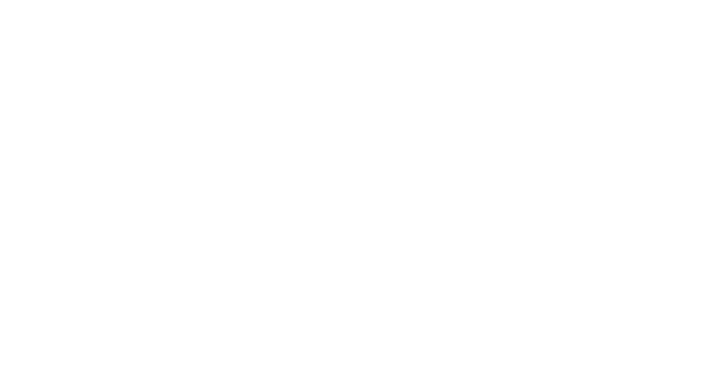
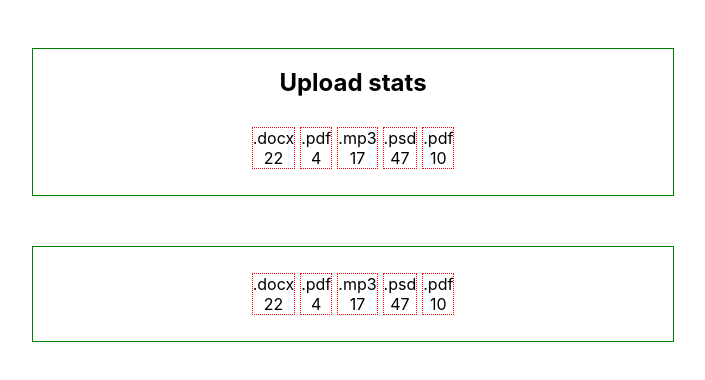
Before and after one commit to Dmytro-Ivanenko/goit-react-hw-01-components, a React (Create React App) app: page / in a window 1280 px wide. Shown: the part 382-762 px from the top of the page, without its empty margins (287-992 px from the left). Built offline with nearby package versions, Linux system fonts and the light colour scheme.

Commit message:
task 2 complited
add statistics component

```diff
--- a/package.json
+++ b/package.json
@@ -7,6 +7,7 @@
     "@testing-library/jest-dom": "^5.16.3",
     "@testing-library/react": "^12.1.4",
     "@testing-library/user-event": "^13.5.0",
+    "normalize.css": "^8.0.1",
     "react": "^18.1.0",
     "react-dom": "^18.1.0",
     "react-scripts": "5.0.1",
--- a/public/index.html
+++ b/public/index.html
@@ -10,35 +10,13 @@
 
 
   <title>React hw-1</title>
-
-  <!-- Start Single Page Apps for GitHub Pages -->
-  <!-- <script type="text/javascript">
-
-    (function (l) {
-      if (l.search[1] === '/') {
-        var decoded = l.search
-          .slice(1)
-          .split('&')
-          .map(function (s) {
-            return s.replace(/~and~/g, '&');
-          })
-          .join('?');
-        window.history.replaceState(
-          null,
-          null,
-          l.pathname.slice(0, -1) + decoded + l.hash
-        );
-      }
-    })(window.location);
-  </script> -->
-  <!-- End Single Page Apps for GitHub Pages -->
 </head>
 
 <body>
 
   <div id="root"></div>
 
-  <script type="module" src="./index.js"></script>
+
 </body>
 
 </html>
--- a/src/components/App.jsx
+++ b/src/components/App.jsx
@@ -1,8 +1,9 @@
 import { Profile } from 'components/Profile/Profile';
-// import Statistics from 'components/Statistics/Statistics';
+import { Statistics } from 'components/Statistics/Statistics';
 // import FriendList from 'components/FriendList/FriendList';
 // import TransactionHistory from 'components/TransactionHistory/TransactionHistory';
 import user from '../data/user.json';
+import statData from '../data/statData.json';
 
 export const App = () => {
   const { username, tag, location, avatar, stats } = user;
@@ -16,7 +17,12 @@
         avatar={avatar}
         stats={stats}
       />
-      {/* <Statistics />
+
+      <div className="stat-wrapper">
+        <Statistics title="Upload stats" stats={statData} />
+        <Statistics stats={statData} />
+      </div>
+      {/*
       <FriendList />
       <TransactionHistory /> */}
     </>
--- a/src/components/Statistics/Statistics.jsx
+++ b/src/components/Statistics/Statistics.jsx
@@ -0,0 +1,30 @@
+import PropTypes from 'prop-types';
+import css from 'components/Statistics/Statistics.module.css';
+
+export const Statistics = ({ title, stats }) => {
+  return (
+    <section className={css.statistics}>
+      {title && <h2 className="title">{title}</h2>}
+      <ul className={css.statList}>
+        {stats.map(statEl => {
+          return (
+            <li key={statEl.id} className={css.item}>
+              <span className="label">{statEl.label}</span>
+              <span className="percentage">{statEl.percentage}</span>
+            </li>
+          );
+        })}
+      </ul>
+    </section>
+  );
+};
+
+Statistics.propTypes = {
+  title: PropTypes.string,
+  stats: PropTypes.arrayOf(
+    PropTypes.shape({
+      label: PropTypes.string.isRequired,
+      percentage: PropTypes.number.isRequired,
+    })
+  ),
+};
--- a/src/components/Statistics/Statistics.module.css
+++ b/src/components/Statistics/Statistics.module.css
@@ -0,0 +1,23 @@
+.statistics {
+  width: 50%;
+  margin: 50px auto;
+  border: 1px solid green;
+
+  text-align: center;
+}
+
+.statList {
+  display: flex;
+  padding: 10px;
+  gap: 5px;
+
+  justify-content: center;
+}
+
+.item {
+  display: flex;
+  flex-direction: column;
+  columns: 4;
+
+  border: 1px dotted red;
+}
--- /dev/null
+++ b/src/data/statData.json
@@ -0,0 +1,7 @@
+[
+  { "id": "id-1", "label": ".docx", "percentage": 22 },
+  { "id": "id-2", "label": ".pdf", "percentage": 4 },
+  { "id": "id-3", "label": ".mp3", "percentage": 17 },
+  { "id": "id-4", "label": ".psd", "percentage": 47 },
+  { "id": "id-5", "label": ".pdf", "percentage": 10 }
+]
```
Also changed, not shown: 1 other file (tests, documents, lock files or other folders).
